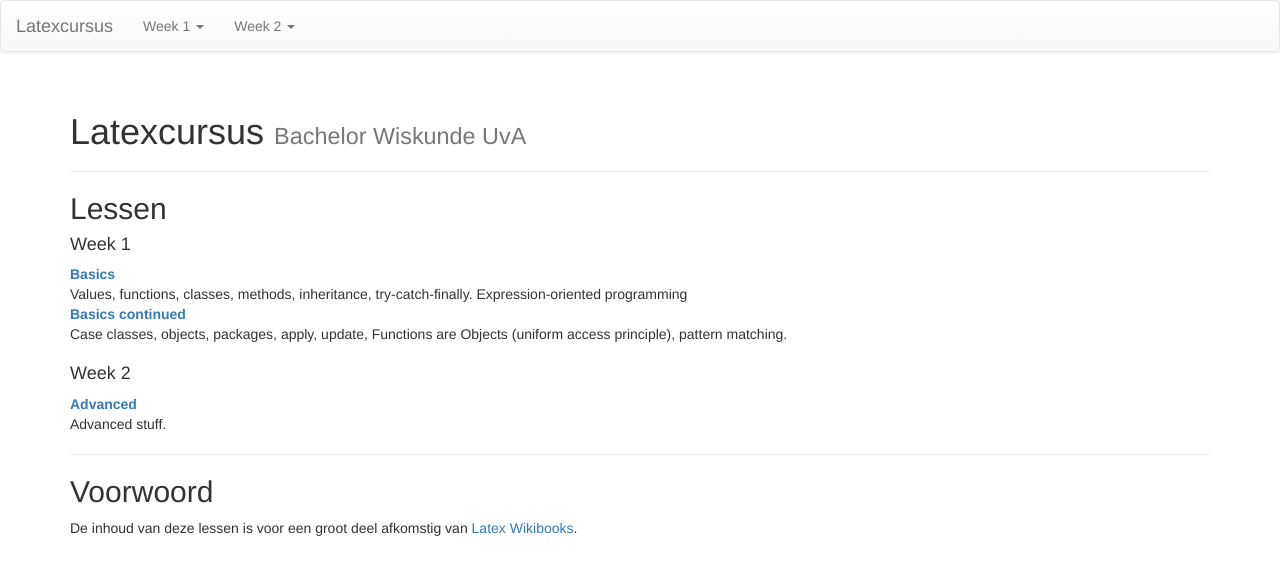
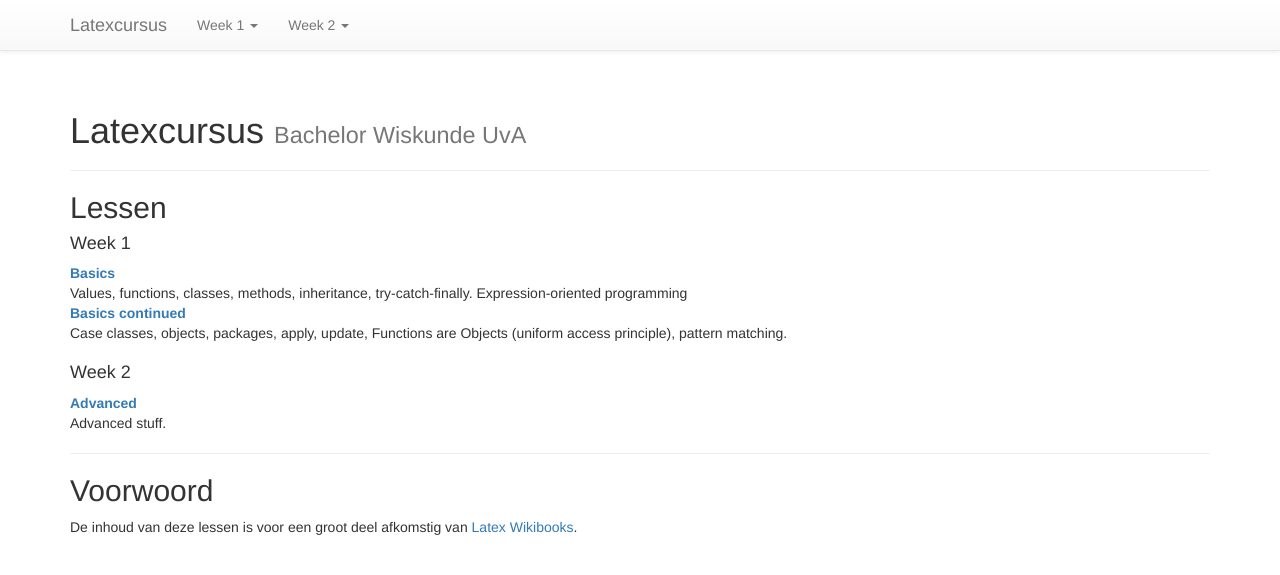
Before and after one commit to jzuiddam/jzuiddam, a Jekyll site: the page built from index.md, in a window 1280 px wide. Shown: the top 575 px of the page. Built offline with Jekyll 4.4.1, drawn with Linux system fonts in a browser that asks for light colours; nearby versions of some CDN libraries; Markdown is read by kramdown in place of the engine named in the settings.

Commit message:
Align navbar

```diff
--- a/_includes/topnav.html
+++ b/_includes/topnav.html
@@ -1,6 +1,7 @@
 
-<nav class="navbar navbar-default" role="navigation">
+<nav class="navbar navbar-default navbar-static-top" role="navigation">
   <!-- Brand and toggle get grouped for better mobile display -->
+<div class="container">
   <div class="navbar-header">
     <button type="button" class="navbar-toggle" data-toggle="collapse" data-target="#bs-example-navbar-collapse-1">
       <span class="sr-only">Toggle navigation</span>
@@ -28,4 +29,5 @@
       {% endfor %}
     </ul>
   </div><!-- /.navbar-collapse -->
+</div>
 </nav>
```
